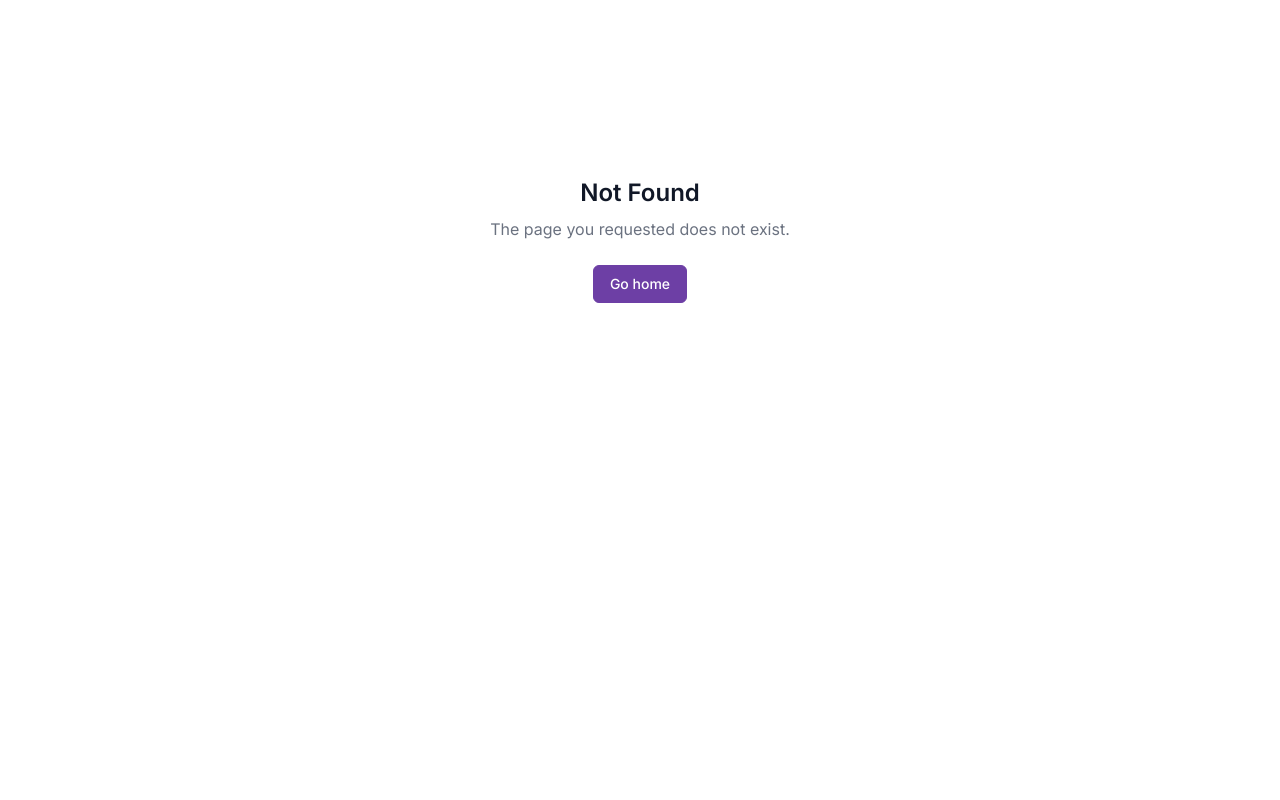
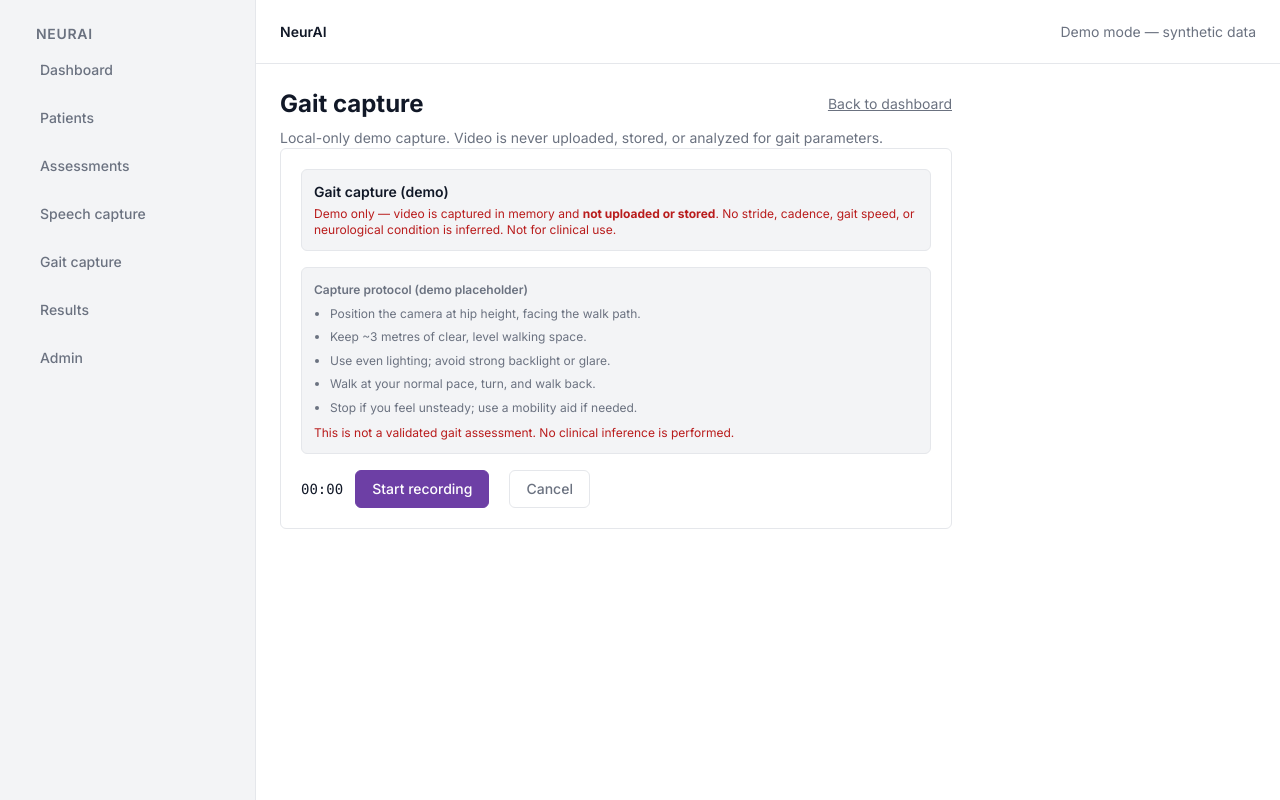
Before and after one commit to rehaan-ahmad/NeurAI, a Next.js app: page /protected/gait in a window 1280 px wide. Before the commit this address had no page. Built offline with nearby package versions, Linux system fonts and the light colour scheme; no server answers.

Commit message:
feat: gait capture local-only demo (Prompt 8)

```diff
--- /dev/null
+++ b/src/app/protected/gait/page.tsx
@@ -0,0 +1,22 @@
+import { GaitCapture } from "@/components/gait-capture";
+
+export default function GaitPage() {
+  return (
+    <div className="max-w-2xl">
+      <div className="flex flex-col sm:flex-row sm:items-center sm:justify-between gap-3">
+        <h1 className="text-2xl font-bold text-foreground">Gait capture</h1>
+        <a
+          href="/dashboard"
+          className="text-sm text-muted underline offset-4 hover:text-primary"
+        >
+          Back to dashboard
+        </a>
+      </div>
+      <p className="mt-2 text-sm text-muted">
+        Local-only demo capture. Video is never uploaded, stored, or analyzed
+        for gait parameters.
+      </p>
+      <GaitCapture />
+    </div>
+  );
+}
--- /dev/null
+++ b/src/components/gait-capture.tsx
@@ -0,0 +1,226 @@
+"use client";
+
+// Gait capture — LOCAL-ONLY DEMO (Prompt 8).
+//
+// No validated gait measurement protocol or clinically validated inference
+// method is approved. Therefore:
+//  - No raw video is uploaded or retained.
+//  - No stride, cadence, gait speed, or neurological condition is inferred.
+//  - A visible warning states this is demo-only, not for clinical use.
+//  - Media tracks are always stopped on stop/cancel/unmount.
+//  - Any in-memory playback URL is revoked immediately; nothing persists.
+
+import { useCallback, useEffect, useRef, useState } from "react";
+
+export function GaitCapture() {
+  const [status, setStatus] = useState<"idle" | "recording" | "paused" | "error">("idle");
+  const [error, setError] = useState<string | null>(null);
+  const [seconds, setSeconds] = useState(0);
+  const [blobUrl, setBlobUrl] = useState<string | null>(null);
+
+  const mediaRef = useRef<{ stream: MediaStream; recorder: MediaRecorder; chunks: Blob[] } | null>(null);
+  const timerRef = useRef<ReturnType<typeof setInterval> | null>(null);
+
+  const clearTimer = () => {
+    if (timerRef.current) {
+      clearInterval(timerRef.current);
+      timerRef.current = null;
+    }
+  };
+
+  const stopTracks = useCallback(() => {
+    if (mediaRef.current) {
+      mediaRef.current.stream.getTracks().forEach((t) => t.stop());
+      mediaRef.current = null;
+    }
+    clearTimer();
+  }, []);
+
+  const unsupported =
+    typeof navigator === "undefined" ||
+    !navigator.mediaDevices ||
+    !navigator.mediaDevices.getUserMedia ||
+    typeof MediaRecorder === "undefined";
+
+  const start = async () => {
+    setError(null);
+    stopTracks();
+    if (unsupported) {
+      setError("Video capture is not supported in this browser.");
+      setStatus("error");
+      return;
+    }
+    try {
+      const stream = await navigator.mediaDevices.getUserMedia({ video: true });
+      const recorder = new MediaRecorder(stream);
+      const chunks: Blob[] = [];
+      recorder.ondataavailable = (e) => { if (e.data.size) chunks.push(e.data); };
+      recorder.onstop = () => {
+        const blob = new Blob(chunks, { type: "video/webm" });
+        const url = URL.createObjectURL(blob);
+        setBlobUrl(url);
+        setTimeout(() => { URL.revokeObjectURL(url); setBlobUrl(null); }, 30_000);
+        stopTracks();
+        setStatus("idle");
+      };
+      recorder.onerror = () => {
+        setError("Video recording failed.");
+        setStatus("error");
+        stopTracks();
+      };
+      mediaRef.current = { stream, recorder, chunks };
+      recorder.start();
+      setStatus("recording");
+      setSeconds(0);
+      timerRef.current = setInterval(() => setSeconds((s) => s + 1), 1000);
+    } catch (err) {
+      setError(err instanceof DOMException ? err.name : "Camera access denied.");
+      setStatus("error");
+      stopTracks();
+    }
+  };
+
+  const togglePause = () => {
+    if (!mediaRef.current) return;
+    if (status === "recording") {
+      mediaRef.current.recorder.pause();
+      setStatus("paused");
+      clearTimer();
+    } else if (status === "paused") {
+      mediaRef.current.recorder.resume();
+      setStatus("recording");
+      timerRef.current = setInterval(() => setSeconds((s) => s + 1), 1000);
+    }
+  };
+
+  const handleStop = () => {
+    if (mediaRef.current) mediaRef.current.recorder.stop();
+    setStatus("idle");
+  };
+
+  const handleCancel = () => {
+    stopTracks();
+    setBlobUrl(null);
+    setStatus("idle");
+    setError(null);
+  };
+
+  useEffect(() => {
+    return () => {
+      stopTracks();
+      if (blobUrl) URL.revokeObjectURL(blobUrl);
+    };
+  }, [blobUrl, stopTracks]);
+
+  const minutes = Math.floor(seconds / 60);
+  const secs = seconds % 60;
+  const timer = `${minutes.toString().padStart(2, "0")}:${secs.toString().padStart(2, "0")}`;
+
+  return (
+    <section className="rounded-md border border-border bg-background p-5 space-y-4">
+      <div className="rounded-md border border-border bg-muted-subtle p-3">
+        <h3 className="text-sm font-semibold text-foreground">Gait capture (demo)</h3>
+        <p className="mt-1 text-xs text-danger">
+          Demo only — video is captured in memory and <strong>not uploaded or
+          stored</strong>. No stride, cadence, gait speed, or neurological
+          condition is inferred. Not for clinical use.
+        </p>
+      </div>
+
+      <div className="rounded-md border border-border bg-muted-subtle p-3 text-xs text-muted leading-relaxed">
+        <p className="font-semibold mb-1">Capture protocol (demo placeholder)</p>
+        <ul className="list-disc pl-4 space-y-1">
+          <li>Position the camera at hip height, facing the walk path.</li>
+          <li>Keep ~3 metres of clear, level walking space.</li>
+          <li>Use even lighting; avoid strong backlight or glare.</li>
+          <li>Walk at your normal pace, turn, and walk back.</li>
+          <li>Stop if you feel unsteady; use a mobility aid if needed.</li>
+        </ul>
+        <p className="mt-2 text-xs text-danger">
+          This is not a validated gait assessment. No clinical inference is
+          performed.
+        </p>
+      </div>
+
+      {status === "error" && (
+        <div className="rounded-md border border-danger bg-danger-subtle p-3 text-danger text-sm">
+          {error}
+          <button
+            onClick={() => { setError(null); setStatus("idle"); }}
+            className="mt-2 text-xs underline"
+          >
+            Dismiss
+          </button>
+        </div>
+      )}
+
+      <div className="flex items-center gap-3">
+        <span className="text-sm font-mono text-foreground">{timer}</span>
+        {status === "idle" && (
+          <button
+            disabled={unsupported}
+            onClick={start}
+            className="rounded-md border border-primary bg-primary px-4 py-2 text-sm font-medium text-white disabled:opacity-50 disabled:cursor-not-allowed hover:bg-primary-hover focus-visible:outline-none focus-visible:ring-2 focus-visible:ring-primary transition-colors"
+          >
+            {unsupported ? "Unsupported" : "Start recording"}
+          </button>
+        )}
+        {status === "recording" && (
+          <>
+            <button
+              onClick={togglePause}
+              className="rounded-md border border-border bg-background px-4 py-2 text-sm font-medium text-muted hover:bg-muted-subtle focus-visible:outline-none focus-visible:ring-2 focus-visible:ring-border transition-colors"
+            >
+              Pause
+            </button>
+            <button
+              onClick={handleStop}
+              className="rounded-md border border-danger bg-danger px-4 py-2 text-sm font-medium text-white hover:bg-danger/90 focus-visible:outline-none focus-visible:ring-2 focus-visible:ring-danger transition-colors"
+            >
+              Stop
+            </button>
+          </>
+        )}
+        {status === "paused" && (
+          <>
+            <button
+              onClick={togglePause}
+              className="rounded-md border border-border bg-background px-4 py-2 text-sm font-medium text-muted hover:bg-muted-subtle focus-visible:outline-none focus-visible:ring-2 focus-visible:ring-border transition-colors"
+            >
+              Resume
+            </button>
+            <button
+              onClick={handleStop}
+              className="rounded-md border border-danger bg-danger px-4 py-2 text-sm font-medium text-white hover:bg-danger/90 focus-visible:outline-none focus-visible:ring-2 focus-visible:ring-danger transition-colors"
+            >
+              Stop
+            </button>
+          </>
+        )}
+        {status === "idle" && blobUrl && (
+          <button
+            onClick={handleCancel}
+            className="rounded-md border border-border bg-background px-4 py-2 text-sm font-medium text-muted hover:bg-muted-subtle focus-visible:outline-none focus-visible:ring-2 focus-visible:ring-border transition-colors"
+          >
+            Clear demo playback
+          </button>
+        )}
+        {status === "idle" && !blobUrl && (
+          <button
+            onClick={handleCancel}
+            className="ml-2 rounded-md border border-border bg-background px-4 py-2 text-sm font-medium text-muted hover:bg-muted-subtle focus-visible:outline-none focus-visible:ring-2 focus-visible:ring-border transition-colors"
+          >
+            Cancel
+          </button>
+        )}
+      </div>
+
+      {blobUrl && (
+        <div className="text-xs text-muted">
+          In-memory demo playback (revoked after 30s; not stored):{" "}
+          <video src={blobUrl} controls className="mt-1 max-w-xs" />
+        </div>
+      )}
+    </section>
+  );
+}
--- a/src/components/shell.tsx
+++ b/src/components/shell.tsx
@@ -8,6 +8,7 @@ const nav = [
   { href: "/patients", label: "Patients" },
   { href: "/assessments", label: "Assessments" },
   { href: "/speech", label: "Speech capture" },
+  { href: "/gait", label: "Gait capture" },
   { href: "/results", label: "Results" },
   { href: "/admin", label: "Admin" },
 ];
```
Also changed, not shown: 2 other files (tests, documents, lock files or other folders).
